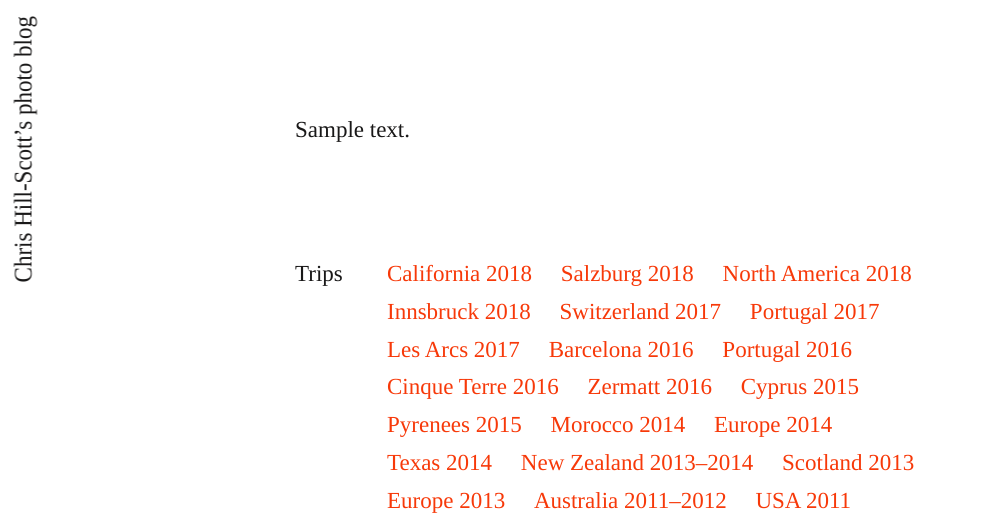
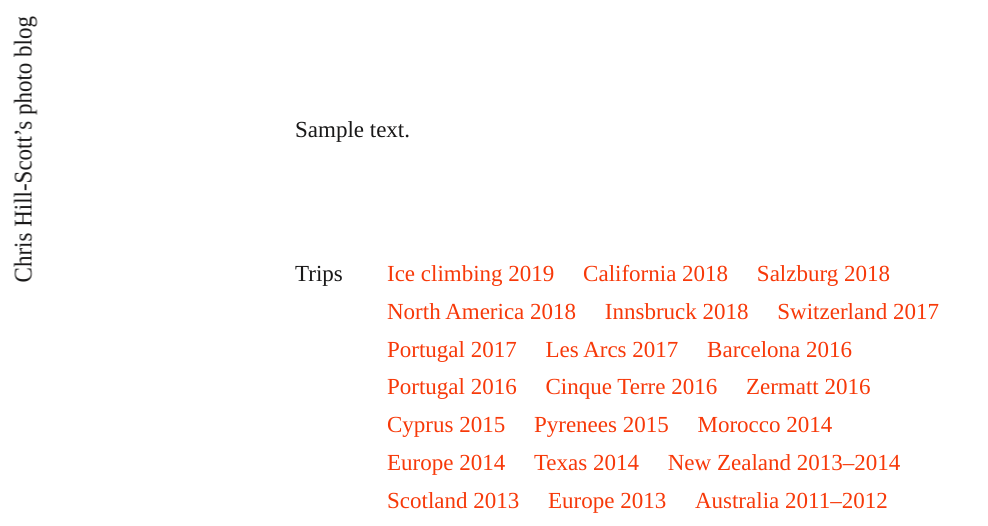
Before and after one commit to quis/quis.cc, a WordPress theme: template source/themes/quis/page.php in a window 1280 px wide. Shown: the top 526 px of the page, without its empty margins (0-988 px from the left). Run offline with PHP 8.4 and a stand-in for WordPress, Linux system fonts and the light colour scheme; the site name, menu and one post (Sample post) are stand-ins, and other content is empty; style sheets or scripts are compiled from the project's sources; some libraries are stand-ins or nearby versions.

Commit message:
Add ice climbing to nav

```diff
--- a/source/themes/quis/nav.php
+++ b/source/themes/quis/nav.php
@@ -3,6 +3,7 @@
     Trips
   </h3>
   <ul>
+    <li><a href="/2019/01/29/ice-climbing-2019/">Ice climbing 2019</a></li>
     <li><a href="/trips/california-2018/">California 2018</a></li>
     <li><a href="/trips/salzburg-2018/">Salzburg 2018</a></li>
     <li><a href="/trips/north-america-2018/">North America 2018</a></li>
```
